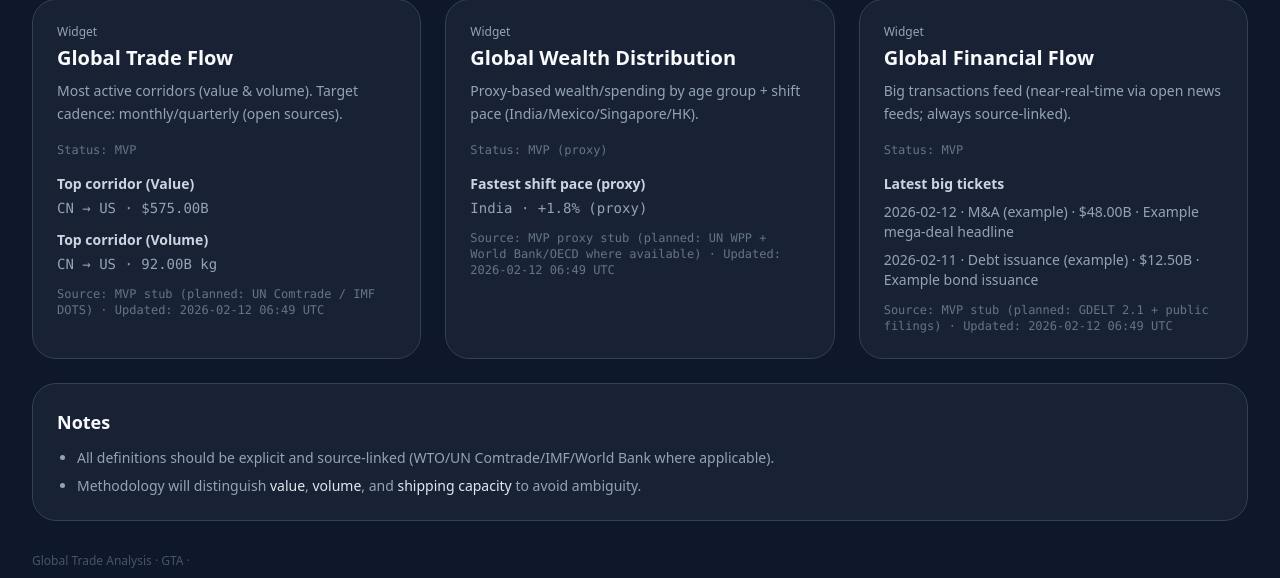
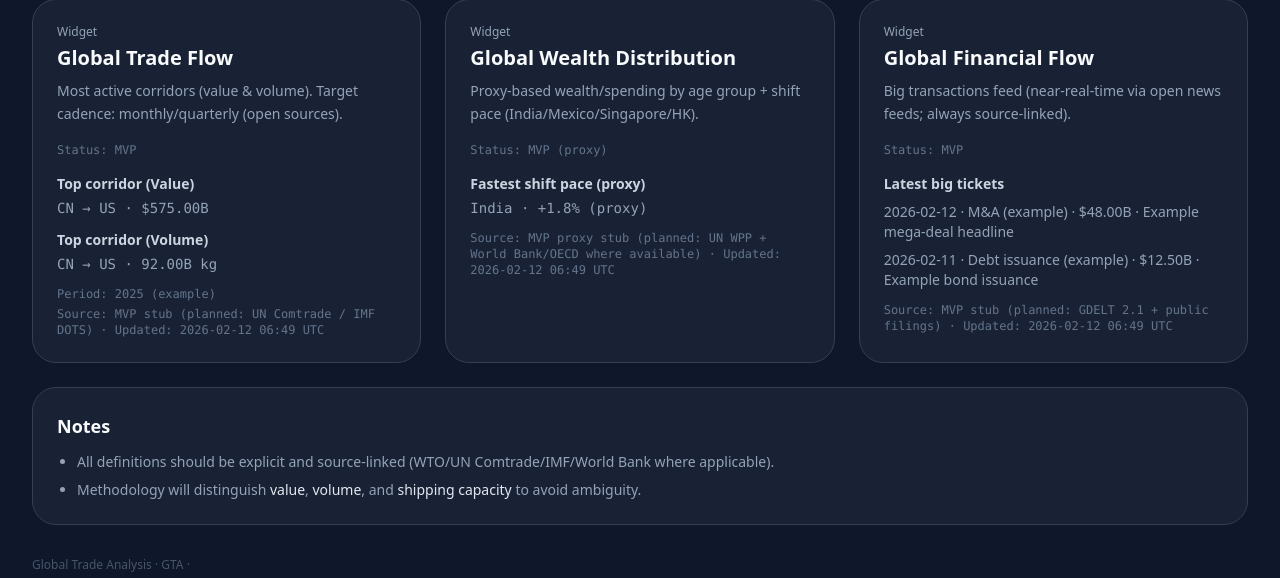
Before and after one commit to linguiben/global-trade-analysis, a FastAPI app: template app/web/templates/dashboard.html in a window 1280 px wide. Shown: the part 377-955 px from the top of the page. Run offline with FastAPI, Linux system fonts and the light colour scheme; the template is opened without the code that fills it, so the values that code supplies are empty; some libraries are stand-ins or nearby versions.

Commit message:
Show data period on Global Trade Flow widget

```diff
--- a/app/web/templates/dashboard.html
+++ b/app/web/templates/dashboard.html
@@ -59,7 +59,8 @@
           <div id="trade_value_top" class="text-slate-400 text-sm mt-1 font-mono">Loading…</div>
           <div class="text-slate-300 font-semibold mt-3">Top corridor (Volume)</div>
           <div id="trade_volume_top" class="text-slate-400 text-sm mt-1 font-mono">Loading…</div>
-          <div id="trade_source" class="text-xs text-slate-500 mt-3 font-mono"></div>
+          <div id="trade_period" class="text-xs text-slate-500 mt-3 font-mono"></div>
+          <div id="trade_source" class="text-xs text-slate-500 mt-1 font-mono"></div>
         </div>
       </div>
 
@@ -116,6 +117,7 @@
         const vol = (data.volume_top || [])[0];
         document.getElementById('trade_value_top').textContent = v ? `${v.origin} → ${v.dest} · $${fmtUSD(v.value_usd)}` : '—';
         document.getElementById('trade_volume_top').textContent = vol ? `${vol.origin} → ${vol.dest} · ${fmtKG(vol.volume_kg)}` : '—';
+        document.getElementById('trade_period').textContent = `Period: ${data.period || '—'}`;
         document.getElementById('trade_source').textContent = `Source: ${data.source} · Updated: ${data.updated_at}`;
       }
 
--- a/app/web/widget_data.py
+++ b/app/web/widget_data.py
@@ -11,6 +11,7 @@ def trade_corridors_mvp() -> dict:
     # MVP stub. TODO: integrate UN Comtrade (monthly) and optional IMF DOTS.
     return {
         "source": "MVP stub (planned: UN Comtrade / IMF DOTS)",
+        "period": "2025 (example)",
         "updated_at": utc_now_iso(),
         "value_usd_top": [
             {"rank": 1, "origin": "CN", "dest": "US", "value_usd": 575_000_000_000},
```
